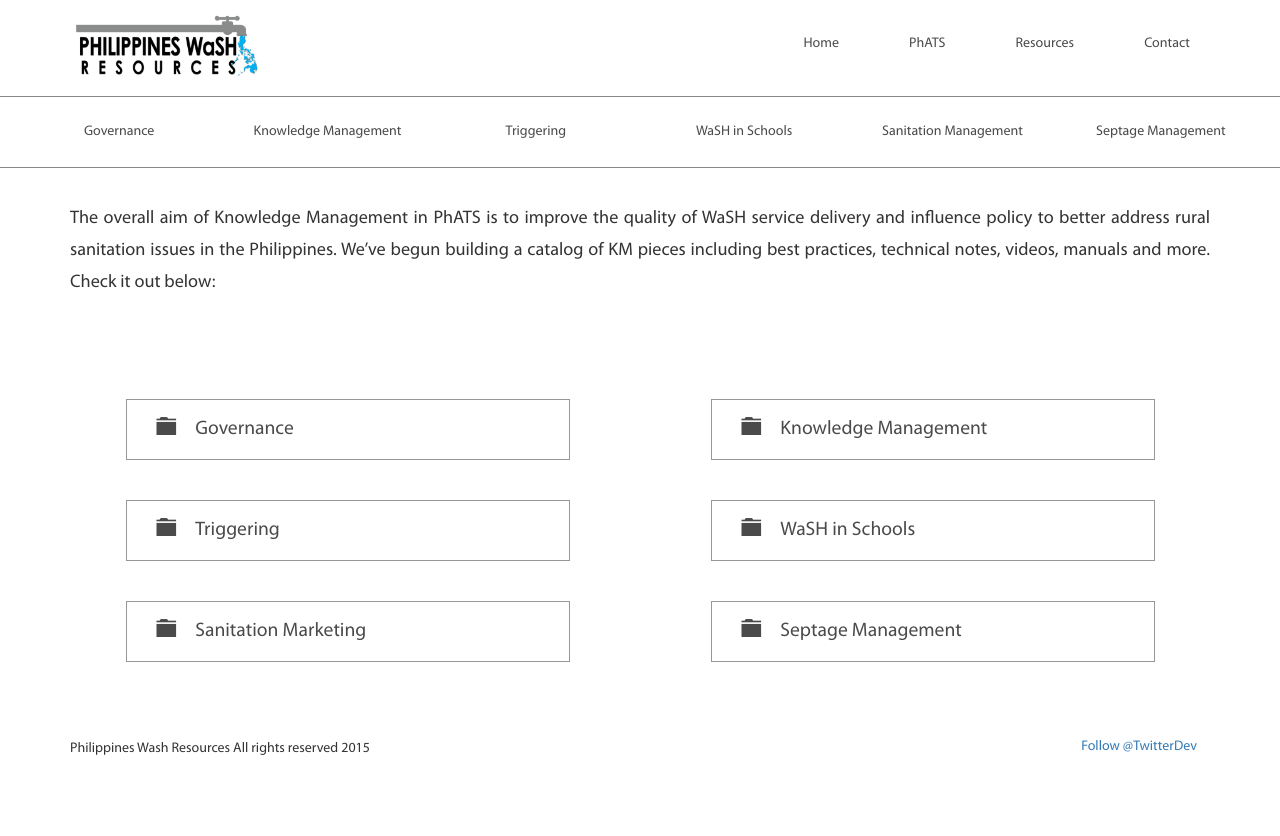
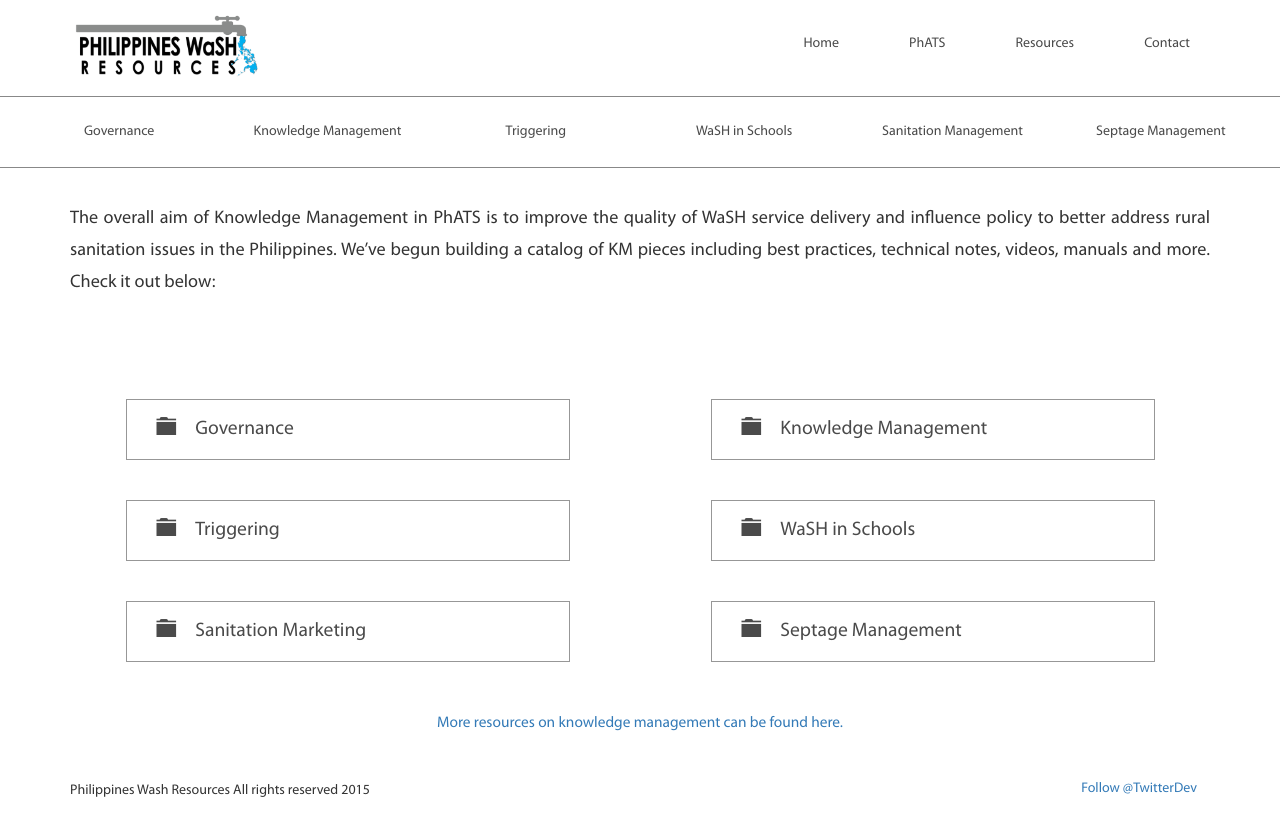
Before and after one commit to phwashresources/phwashresources.github.io, a Jekyll site: the page built from _pillars/knowledge-management.md, in a window 1280 px wide and 900 px high, scrolled down 1202 px. Shown: the top 836 px of the window. Built offline with Jekyll 4.4.1, drawn with Linux system fonts in a browser that asks for light colours; comment, search, counter and statistics services are not loaded.

Commit message:
add extra content on knowledge management page

```diff
--- a/_includes/pillars/projects.html
+++ b/_includes/pillars/projects.html
@@ -16,7 +16,11 @@
                 </a>
             </div>
         </div>
-
         {% endfor %}
     </div>
+    {% if page.slug == "knowledge-management" %}
+    <div class="content-extension">
+        <a class="text-center" href="https://goo.gl/GfnSQP" target="_blank">More resources on knowledge management can be found here.</a>
+    </div>
+    {% endif %}
 </div>
--- a/_sass/phats.sass
+++ b/_sass/phats.sass
@@ -104,7 +104,7 @@
       display: none
 #projects
   padding-top: 50px
-  padding-bottom: 50px
+  padding-bottom: 20px
   #projects-content
     a
       text-decoration: none
@@ -127,6 +127,12 @@
         &:hover
           border-color: #00AEEF
           color: #00AEEF
+  .content-extension
+    margin-top: 50px
+    text-align: center
+    a
+      text-decoration: none
+      font-size: 1.1em
 
 @media (max-width: 1200px)
   #projects
```
